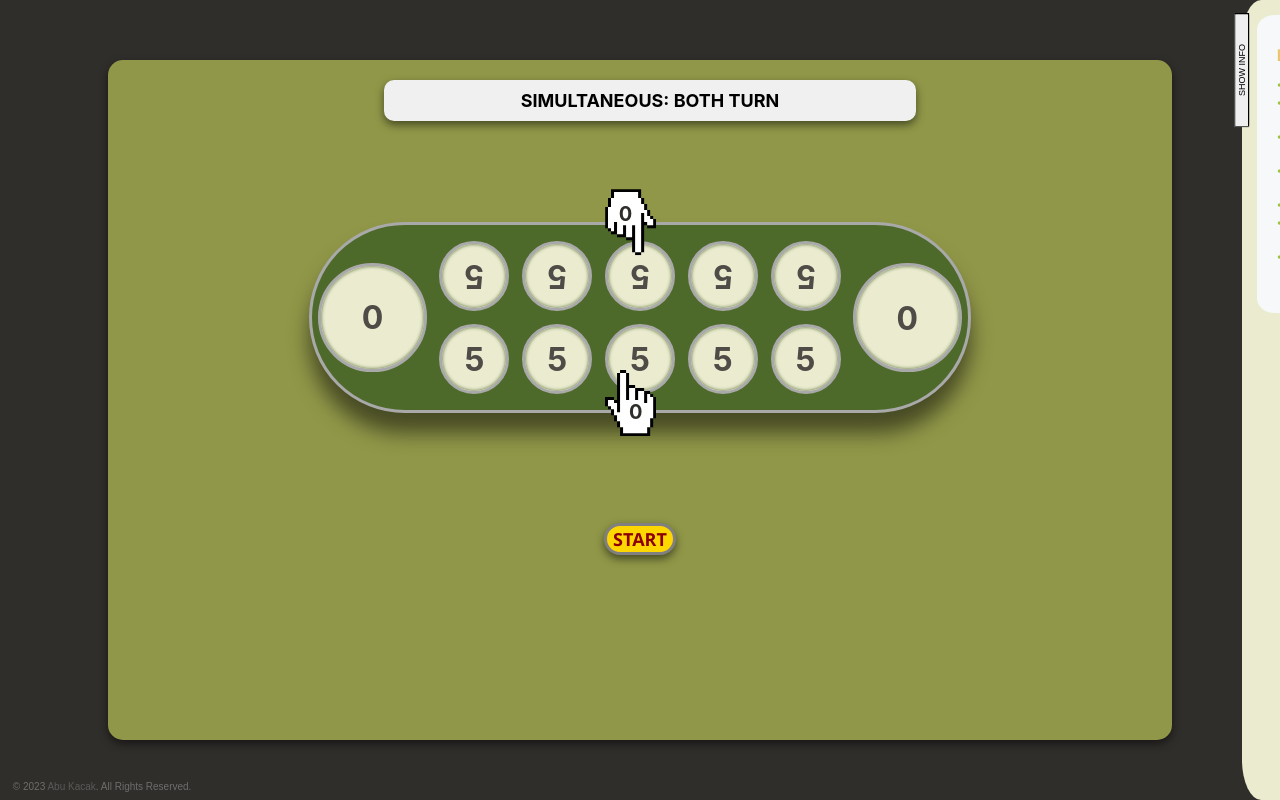
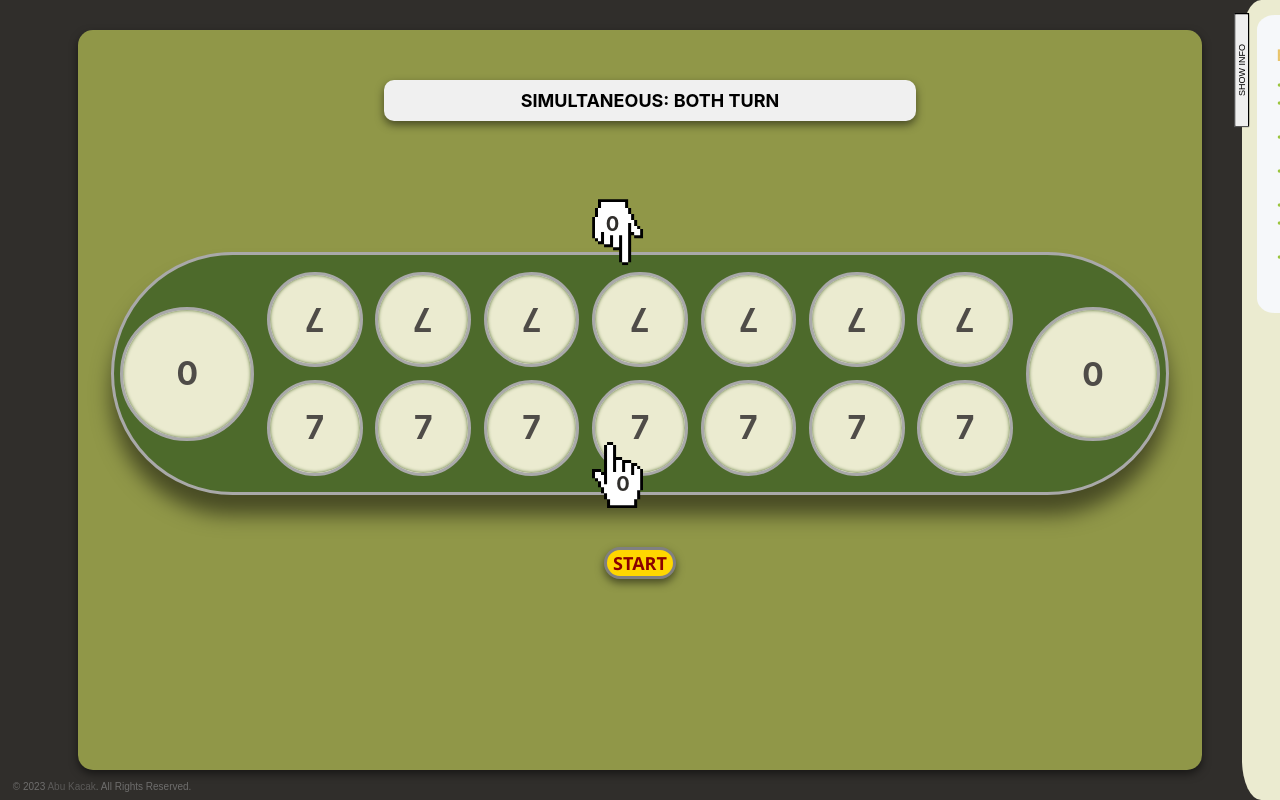
Before and after one commit to ubAI6689/congkak-react, a React (Create React App) app: page / in a window 1280 px wide. Built offline with nearby package versions, Linux system fonts and the light colour scheme.

Commit message:
Play around with appearance

```diff
--- a/src/components/board/CongkakBoard.css
+++ b/src/components/board/CongkakBoard.css
@@ -14,7 +14,7 @@ body {
   width: 80vw; /* Adjust width as needed */
   height: 80vh; /* Adjust height as needed */
   margin: auto; /* Centers the box in the viewport */
-  padding: 20px;
+  padding: 50px;
   box-shadow: 0px 4px 8px rgba(0, 0, 0, 0.5); /* Optional: Adds shadow for depth */
   border-radius: 15px; /* Optional: Adds rounded corners */
   /* background-color: #302E2B; Optional: Change background color */
@@ -56,19 +56,18 @@ body {
 
 .button-group {
   margin-top: 5%;
-  height: 30%;
+  height: 10%;
   display: flex;
   flex-direction: column;
-  justify-content: center;
-  gap: 10px; /* Adjust the space between buttons */
+  justify-content: center;/* Adjust the space between buttons */
 }
 
 .button {
-  height: 10hv;
+  height: 5hv;
   width: auto;
   border-radius: 2vw;
   box-shadow: 0px 4px 8px rgba(0, 0, 0, 0.5);
-  margin-top: 10%; /* Space above the START button */
+  margin-top: 5%; /* Space above the START button */
 
   font-family:'Segoe UI', Tahoma, Geneva, Verdana, sans-serif;
   font-weight: bold;
@@ -126,8 +125,8 @@ body {
 
 .circle, .house {
   position: relative;
-  width: 5vw; /* Responsive width */
-  height: 5vw; /* Responsive height, maintaining aspect ratio */
+  width: 7vw; /* Responsive width */
+  height: 7vw; /* Responsive height, maintaining aspect ratio */
   border-radius: 50%;
   background-color: #EBEBD0;
   margin: 0.5vw; /* Responsive margin */
@@ -155,8 +154,8 @@ body {
 
 
 .house {
-  width: 8vw; /* Larger size for houses */
-  height: 8vw;
+  width: 10vw; /* Larger size for houses */
+  height: 10vw;
   background-color: #EBEBD0; /* Different color for houses */
 }
 
--- a/src/config/config.js
+++ b/src/config/config.js
@@ -1,6 +1,6 @@
 // config.js
 
-const INIT_SEEDS_COUNT = 5;
+const INIT_SEEDS_COUNT = 7;
 const HOLE_NUMBERS = INIT_SEEDS_COUNT*2;
 const MIN_INDEX_UPPER = 0;
 const POS_MULTIPLIER = 0.55;
```
